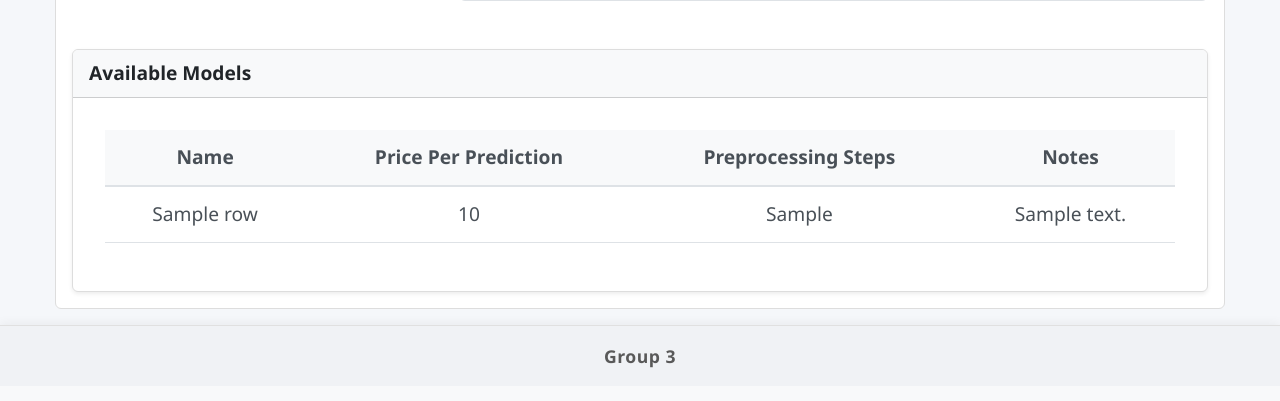
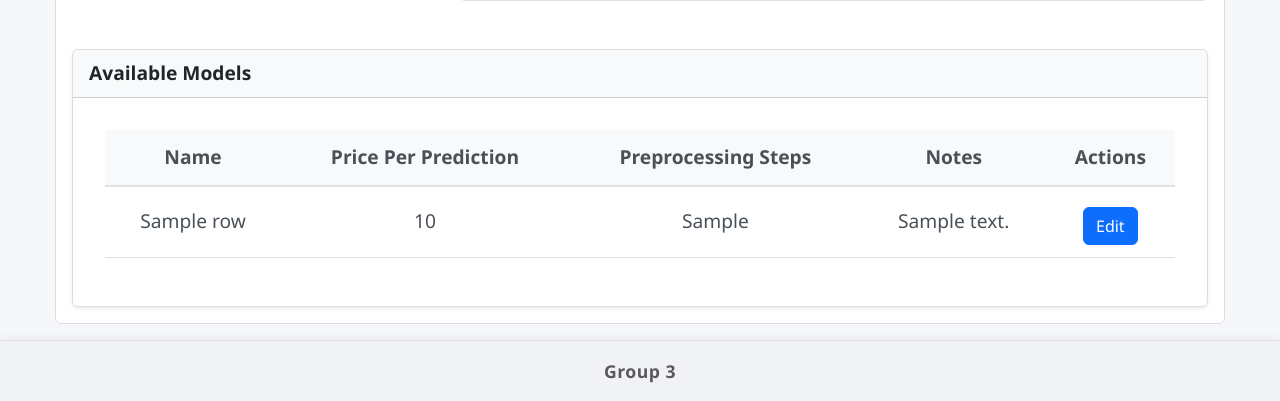
Before and after one commit to charclayt/headlights, a Django app: page /app/engineer/ in a window 1280 px wide. Shown: the part 829-1230 px from the top of the page. Before the commit the page ends 1197 px from the top, so only its background shows below. Run offline with Django 5.2, Linux system fonts and the light colour scheme; a user stored in the database is signed in; tables that the repository leaves empty hold one stand-in row (values such as "Sample post"); a database or web service that is not in the repository returns one stand-in record (values such as "Sample title"); data that the repository does not hold is empty; some libraries are stand-ins or nearby versions.

Commit message:
Added edit action for models on engineer dashboard

```diff
--- a/templates/engineer.html
+++ b/templates/engineer.html
@@ -130,6 +130,7 @@
                                 <th>Price Per Prediction</th>
                                 <th>Preprocessing Steps</th>
                                 <th>Notes</th>
+                                <th>Actions</th>
                             </tr>
                         </thead>
                         <tbody class="text-center">
@@ -139,6 +140,9 @@
                                     <td>{{ row.price_per_prediction }}</td>
                                     <td>{{ row.preprocessing_steps }}</td>
                                     <td>{{ row.notes }}</td>
+                                    <td>
+                                        <a class="btn btn-primary mt-2" href="{% url 'edit_model' row.id %}">Edit</a>
+                                    </td>
                                 </tr>
                             {% empty %}
                                 <tr>
```
